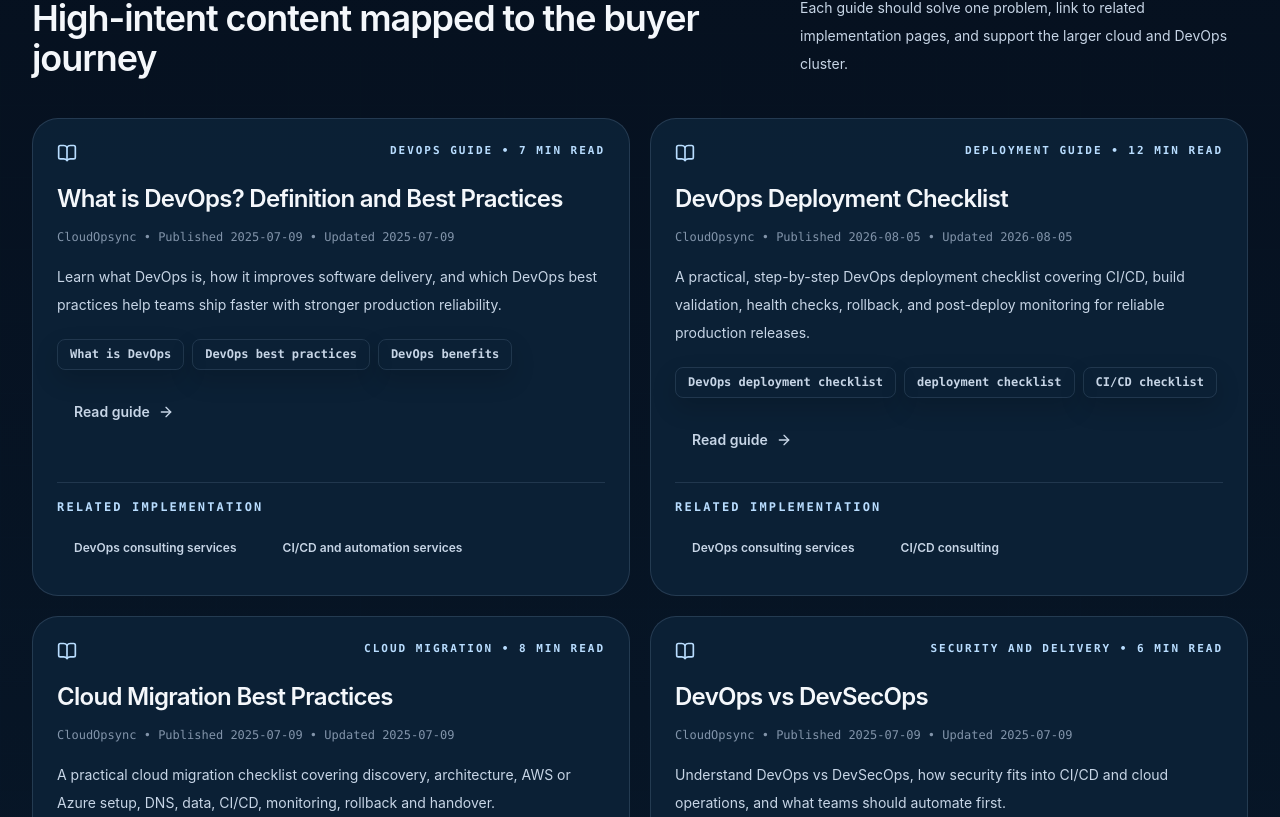
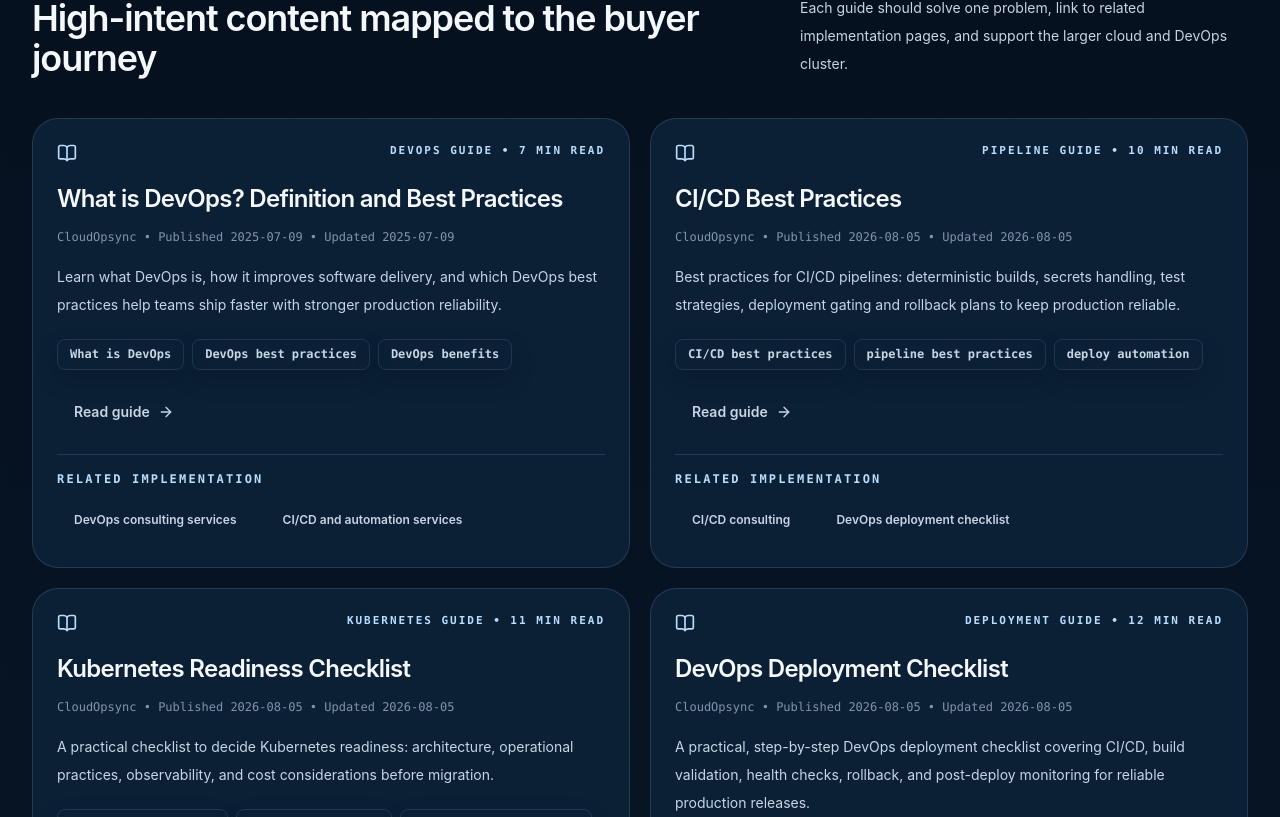
Before and after one commit to Nitishkumarmaury/Devopsservice, a Next.js app: page /blog in a window 1280 px wide. Shown: the part 1983-2800 px from the top of the page. Built offline with nearby package versions, Linux system fonts and the light colour scheme; no server answers.

Commit message:
chore(seo): add long-form articles and outreach plan; ready for deploy

```diff
--- a/data/seo-articles.ts
+++ b/data/seo-articles.ts
@@ -74,6 +74,80 @@ export const seoArticles: SeoArticle[] = [
       { label: "DevOps consulting services", href: "/devops-consulting-services" },
       { label: "CI/CD and automation services", href: "/cicd-automation-services" },
       { label: "Monitoring and alerting setup", href: "/monitoring-alerting" },
+    ],
+  },
+  {
+    slug: "ci-cd-best-practices",
+    title: "CI/CD Best Practices: Reliable Pipelines for Production",
+    metaDescription:
+      "Best practices for CI/CD pipelines: deterministic builds, secrets handling, test strategies, deployment gating and rollback plans to keep production reliable.",
+    h1: "CI/CD Best Practices",
+    eyebrow: "Pipeline guide",
+    intro:
+      "Practical CI/CD best practices that reduce deployment risk, enforce reproducible builds, and ensure safe rollouts across environments.",
+    readingTime: "10 min read",
+    publishedAt: "2026-08-05",
+    updatedAt: "2026-08-05",
+    primaryKeywords: ["CI/CD best practices", "pipeline best practices", "deploy automation"],
+    takeaways: ["Deterministic builds", "Secrets and artifact handling", "Automated rollbacks and health gates"],
+    sections: [
+      {
+        heading: "Deterministic builds",
+        body: "Pin dependencies, lock files, and produce immutable artifacts that are promoted between environments instead of rebuilt in each stage.",
+      },
+      {
+        heading: "Testing pyramid",
+        body: "Automate unit, integration, and smoke tests in CI and keep the pipeline fast by isolating flaky tests and running heavier suites on gated runners.",
+      },
+      {
+        heading: "Secrets and credential handling",
+        body: "Use encrypted secret stores or host-integrated secrets (e.g., GitHub Secrets) and avoid leaking credentials into logs or artifact metadata.",
+      },
+      {
+        heading: "Deployment gating",
+        body: "Gate production rollouts on health signals, automated smoke tests, and canary metrics rather than manual approvals where possible.",
+      },
+    ],
+    relatedLinks: [
+      { label: "CI/CD consulting", href: "/ci-cd-consulting" },
+      { label: "DevOps deployment checklist", href: "/devops-deployment-checklist" },
+    ],
+  },
+  {
+    slug: "kubernetes-readiness-checklist",
+    title: "Kubernetes Readiness Checklist: When to Move to Kubernetes",
+    metaDescription:
+      "A practical checklist to decide Kubernetes readiness: architecture, operational practices, observability, and cost considerations before migration.",
+    h1: "Kubernetes Readiness Checklist",
+    eyebrow: "Kubernetes guide",
+    intro:
+      "Kubernetes can be powerful but also expensive to operate. This checklist helps teams decide whether Kubernetes is the right next step and how to prepare for migration.",
+    readingTime: "11 min read",
+    publishedAt: "2026-08-05",
+    updatedAt: "2026-08-05",
+    primaryKeywords: ["Kubernetes readiness", "move to Kubernetes", "k8s migration checklist"],
+    takeaways: ["Kubernetes is for operational scale", "Prepare observability and IaC", "Cost and team readiness matter"],
+    sections: [
+      {
+        heading: "Operational cost and team readiness",
+        body: "Kubernetes requires platform engineering knowledge, predictable operational budgets, and a commitment to monitoring and incident response.",
+      },
+      {
+        heading: "Application architecture",
+        body: "Check that your app is decomposed into services with clear resource boundaries, statelessness where possible, and well-defined storage needs.",
+      },
+      {
+        heading: "Observability and SLOs",
+        body: "Ensure metrics, traces, logs, and alerting are in place so you can operate a cluster at scale and detect regressions quickly.",
+      },
+      {
+        heading: "Infrastructure as code",
+        body: "Define cluster, network, and service manifests as code and plan cluster upgrades and backup/recovery processes before migration.",
+      },
+    ],
+    relatedLinks: [
+      { label: "Docker and Kubernetes consulting", href: "/docker-kubernetes-consulting" },
+      { label: "Cloud consulting services", href: "/cloud-consulting-services" },
     ],
   },
   {
```
Also changed, not shown: seo/outreach-plan.md (added, +66 -0 lines).
